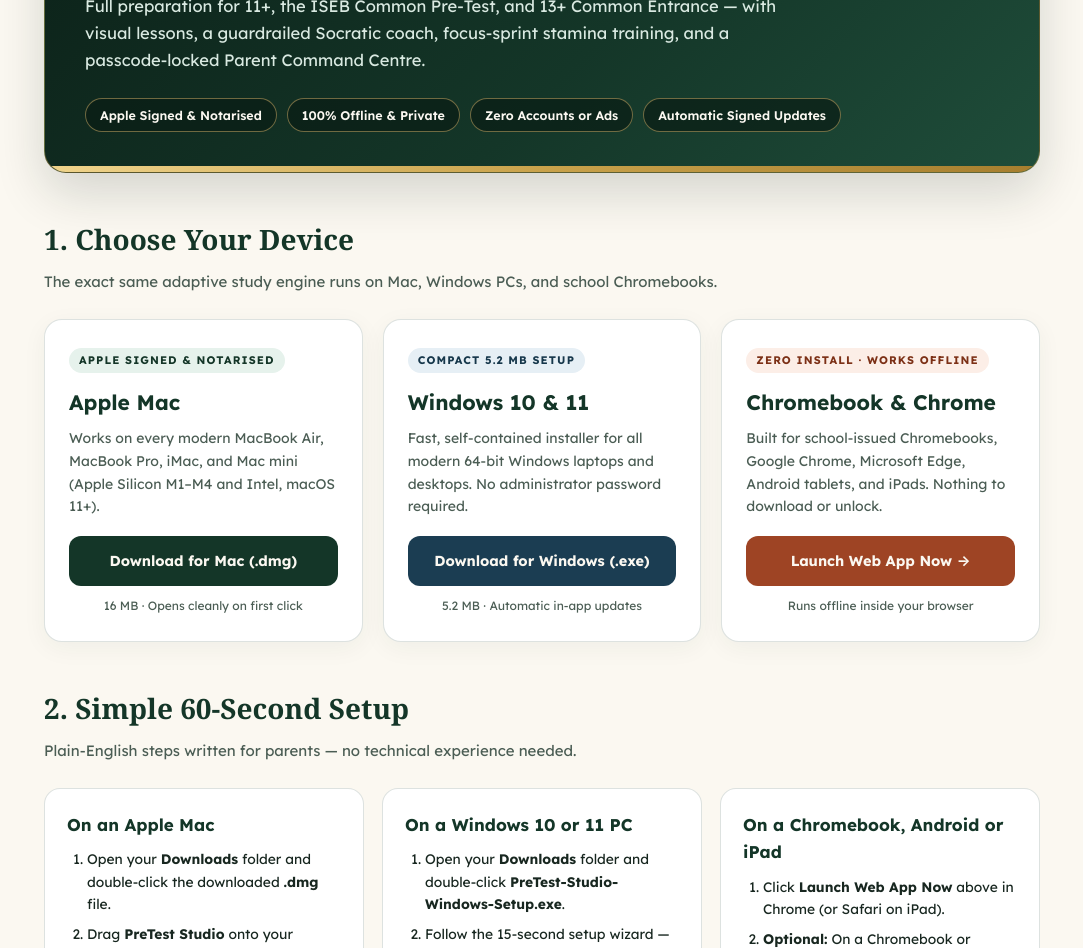
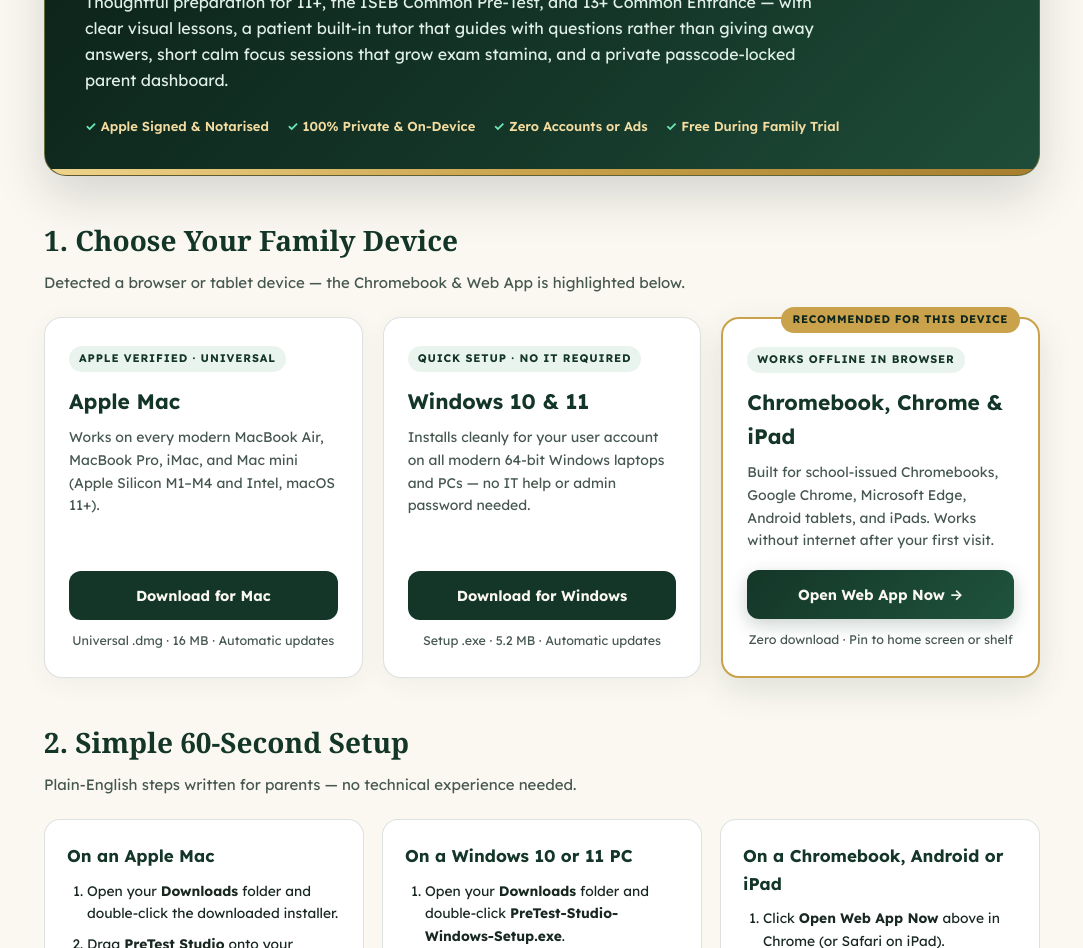
Before and after one commit to GitDakky/pretest-studio-releases, a plain HTML site: page docs/index.html in a window 1280 px wide. Shown: the part 230-1178 px from the top of the page, without its empty margins (98-1181 px from the left). Drawn offline with Linux system fonts and the light colour scheme.

Commit message:
docs: tighten single-row badges/links and add OS auto-detection + plain-English copy to parent portal

```diff
--- a/docs/index.html
+++ b/docs/index.html
@@ -23,12 +23,11 @@
         --forest-deep: #0b1f17;
         --forest-mid: #1f4d3a;
         --gold: #c9a24b;
-        --gold-soft: #f3e6c4;
+        --gold-bright: #e5c77b;
         --terra: #9e4424;
         --terra-soft: #fceee7;
-        --win: #1b3d52;
         --ink: #182720;
-        --muted: #4b5d54;
+        --muted: #46574f;
         --border: rgba(20, 54, 40, 0.14);
       }
 
@@ -55,8 +54,8 @@
         background: linear-gradient(135deg, var(--forest-deep), var(--forest) 58%, var(--forest-mid));
         color: #fbf8f1;
         border-radius: 22px;
-        padding: 44px 40px 40px;
-        border: 1.5px solid rgba(201, 162, 75, 0.42);
+        padding: 42px 40px 38px;
+        border: 1.5px solid rgba(201, 162, 75, 0.44);
         box-shadow: 0 20px 50px rgba(11, 31, 23, 0.16);
         position: relative;
         overflow: hidden;
@@ -77,51 +76,50 @@
         font-weight: 700;
         letter-spacing: 0.14em;
         text-transform: uppercase;
-        color: #f0d48c;
+        color: #f4dca0;
         margin-bottom: 10px;
       }
 
       .hero h1 {
         font-family: Georgia, "Times New Roman", serif;
-        font-size: clamp(32px, 5vw, 46px);
-        line-height: 1.12;
+        font-size: clamp(32px, 5vw, 45px);
+        line-height: 1.13;
         margin: 0 0 14px;
         color: #fbf8f1;
       }
 
       .hero p {
-        font-size: 16.5px;
-        max-width: 720px;
-        color: #d9e9e1;
-        margin: 0 0 24px;
+        font-size: 16px;
+        max-width: 740px;
+        color: #e0efe7;
+        margin: 0 0 22px;
       }
 
       .trust-strip {
         display: flex;
         flex-wrap: wrap;
-        gap: 10px;
+        gap: 18px;
+        font-size: 13px;
+        font-weight: 600;
+        color: #f4dca0;
       }
 
-      .trust-pill {
-        background: rgba(10, 30, 22, 0.72);
-        border: 1px solid rgba(212, 178, 106, 0.5);
-        color: #fbf8f1;
-        font-size: 12.5px;
-        font-weight: 600;
-        padding: 6px 14px;
-        border-radius: 999px;
+      .trust-item::before {
+        content: "✓ ";
+        color: #6ee7b7;
+        font-weight: 700;
       }
 
       .section-title {
         font-family: Georgia, "Times New Roman", serif;
         font-size: 28px;
         color: var(--forest);
-        margin: 44px 0 8px;
+        margin: 42px 0 8px;
       }
 
       .section-sub {
         color: var(--muted);
-        margin: 0 0 24px;
+        margin: 0 0 22px;
         font-size: 15px;
       }
 
@@ -133,39 +131,51 @@
 
       .card {
         background: var(--paper);
-        border: 1px solid var(--border);
+        border: 1.5px solid var(--border);
         border-radius: 18px;
         padding: 26px 24px;
         display: flex;
         flex-direction: column;
         justify-content: space-between;
         box-shadow: 0 6px 24px rgba(20, 54, 40, 0.05);
+        position: relative;
+      }
+
+      .card.recommended {
+        border: 2px solid var(--gold);
+        box-shadow: 0 12px 34px rgba(20, 54, 40, 0.12);
+      }
+
+      .rec-badge {
+        display: none;
+        position: absolute;
+        top: -12px;
+        right: 18px;
+        background: var(--gold);
+        color: #0e251c;
+        font-size: 11px;
+        font-weight: 700;
+        letter-spacing: 0.06em;
+        text-transform: uppercase;
+        padding: 4px 12px;
+        border-radius: 999px;
+      }
+
+      .card.recommended .rec-badge {
+        display: inline-block;
       }
 
       .card-tag {
         display: inline-block;
         font-size: 11px;
         font-weight: 700;
-        letter-spacing: 0.1em;
+        letter-spacing: 0.08em;
         text-transform: uppercase;
         padding: 4px 10px;
         border-radius: 999px;
         margin-bottom: 12px;
-      }
-
-      .tag-mac {
-        background: #e6f2ec;
-        color: #143628;
-      }
-
-      .tag-win {
-        background: #e6eff5;
-        color: #16374b;
-      }
-
-      .tag-chrome {
-        background: var(--terra-soft);
-        color: #7c3016;
+        background: #eaf4ee;
+        color: var(--forest);
       }
 
       .card h2 {
@@ -188,7 +198,14 @@
         font-size: 14.5px;
         padding: 13px 18px;
         border-radius: 12px;
+        background: var(--forest);
+        color: #fbf8f1;
         transition: transform 0.12s ease, opacity 0.12s ease;
+      }
+
+      .card.recommended .btn {
+        background: linear-gradient(135deg, #143628, #1f533d);
+        box-shadow: 0 6px 18px rgba(20, 54, 40, 0.22);
       }
 
       .btn:hover {
@@ -196,24 +213,9 @@
         opacity: 0.94;
       }
 
-      .btn-mac {
-        background: var(--forest);
-        color: #fbf8f1;
-      }
-
-      .btn-win {
-        background: var(--win);
-        color: #fbf8f1;
-      }
-
-      .btn-chrome {
-        background: var(--terra);
-        color: #fbf8f1;
-      }
-
       .meta-note {
         margin-top: 10px;
-        font-size: 12px;
+        font-size: 12.5px;
         color: var(--muted);
         text-align: center;
       }
@@ -324,30 +326,32 @@
   <body>
     <main class="wrap">
       <section class="hero">
-        <div class="eyebrow">PreTest Studio · v2.5.0 Beta · Years 4 to 9</div>
+        <div class="eyebrow">PreTest Studio · Years 4 to 9 · Free Family Early Access</div>
         <h1>Calm, Adaptive Entrance-Exam Prep for Your Child</h1>
         <p>
-          Full preparation for 11+, the ISEB Common Pre-Test, and 13+ Common Entrance — with
-          visual lessons, a guardrailed Socratic coach, focus-sprint stamina training, and a
-          passcode-locked Parent Command Centre.
+          Thoughtful preparation for 11+, the ISEB Common Pre-Test, and 13+ Common Entrance — with
+          clear visual lessons, a patient built-in tutor that guides with questions rather than
+          giving away answers, short calm focus sessions that grow exam stamina, and a private
+          passcode-locked parent dashboard.
         </p>
         <div class="trust-strip">
-          <span class="trust-pill">Apple Signed &amp; Notarised</span>
-          <span class="trust-pill">100% Offline &amp; Private</span>
-          <span class="trust-pill">Zero Accounts or Ads</span>
-          <span class="trust-pill">Automatic Signed Updates</span>
+          <span class="trust-item">Apple Signed &amp; Notarised</span>
+          <span class="trust-item">100% Private &amp; On-Device</span>
+          <span class="trust-item">Zero Accounts or Ads</span>
+          <span class="trust-item">Free During Family Trial</span>
         </div>
       </section>
 
-      <h2 class="section-title">1. Choose Your Device</h2>
-      <p class="section-sub">
-        The exact same adaptive study engine runs on Mac, Windows PCs, and school Chromebooks.
+      <h2 class="section-title">1. Choose Your Family Device</h2>
+      <p class="section-sub" id="os-hint">
+        The exact same adaptive study engine runs on Apple Mac, Windows PCs, Chromebooks, and tablets.
       </p>
 
       <div class="grid-3">
-        <article class="card">
+        <article class="card" id="card-mac">
+          <span class="rec-badge">Recommended for your Mac</span>
           <div>
-            <span class="card-tag tag-mac">Apple Signed &amp; Notarised</span>
+            <span class="card-tag">Apple Verified · Universal</span>
             <h2>Apple Mac</h2>
             <p>
               Works on every modern MacBook Air, MacBook Pro, iMac, and Mac mini (Apple Silicon
@@ -356,47 +360,49 @@
           </div>
           <div>
             <a
-              class="btn btn-mac"
+              class="btn"
               href="https://github.com/GitDakky/pretest-studio-releases/releases/latest/download/PreTest-Studio-macOS-Universal.dmg"
             >
-              Download for Mac (.dmg)
+              Download for Mac
             </a>
-            <div class="meta-note">16 MB · Opens cleanly on first click</div>
+            <div class="meta-note">Universal .dmg · 16 MB · Automatic updates</div>
           </div>
         </article>
 
-        <article class="card">
+        <article class="card" id="card-win">
+          <span class="rec-badge">Recommended for Windows</span>
           <div>
-            <span class="card-tag tag-win">Compact 5.2 MB Setup</span>
+            <span class="card-tag">Quick Setup · No IT Required</span>
             <h2>Windows 10 &amp; 11</h2>
             <p>
-              Fast, self-contained installer for all modern 64-bit Windows laptops and desktops. No
-              administrator password required.
+              Installs cleanly for your user account on all modern 64-bit Windows laptops and PCs —
+              no IT help or admin password needed.
             </p>
           </div>
           <div>
             <a
-              class="btn btn-win"
+              class="btn"
               href="https://github.com/GitDakky/pretest-studio-releases/releases/latest/download/PreTest-Studio-Windows-Setup.exe"
             >
-              Download for Windows (.exe)
+              Download for Windows
             </a>
-            <div class="meta-note">5.2 MB · Automatic in-app updates</div>
+            <div class="meta-note">Setup .exe · 5.2 MB · Automatic updates</div>
           </div>
         </article>
 
-        <article class="card">
+        <article class="card" id="card-web">
+          <span class="rec-badge">Recommended for this device</span>
           <div>
-            <span class="card-tag tag-chrome">Zero Install · Works Offline</span>
-            <h2>Chromebook &amp; Chrome</h2>
+            <span class="card-tag">Works Offline in Browser</span>
+            <h2>Chromebook, Chrome &amp; iPad</h2>
             <p>
               Built for school-issued Chromebooks, Google Chrome, Microsoft Edge, Android tablets,
-              and iPads. Nothing to download or unlock.
+              and iPads. Works without internet after your first visit.
             </p>
           </div>
           <div>
-            <a class="btn btn-chrome" href="./app/">Launch Web App Now →</a>
-            <div class="meta-note">Runs offline inside your browser</div>
+            <a class="btn" href="./app/">Open Web App Now →</a>
+            <div class="meta-note">Zero download · Pin to home screen or shelf</div>
           </div>
         </article>
       </div>
@@ -410,12 +416,12 @@
         <div class="step-box">
           <h3>On an Apple Mac</h3>
           <ol>
-            <li>Open your <strong>Downloads</strong> folder and double-click the downloaded <strong>.dmg</strong> file.</li>
+            <li>Open your <strong>Downloads</strong> folder and double-click the downloaded installer.</li>
             <li>Drag <strong>PreTest Studio</strong> onto your <strong>Applications</strong> folder.</li>
             <li>Open <strong>Applications</strong> and double-click <strong>PreTest Studio</strong>.</li>
           </ol>
           <div class="callout-green">
-            <strong>Verified by Apple:</strong> Every Mac build is signed and notarised with an official Apple Developer ID, so it opens smoothly with zero warnings.
+            <strong>Verified by Apple:</strong> Every Mac build is signed and notarised with Apple Developer ID (Team <code>LFDZF22ZJ6</code>), so macOS verifies it automatically.
           </div>
         </div>
 
@@ -423,20 +429,20 @@
           <h3>On a Windows 10 or 11 PC</h3>
           <ol>
             <li>Open your <strong>Downloads</strong> folder and double-click <strong>PreTest-Studio-Windows-Setup.exe</strong>.</li>
-            <li>Follow the 15-second setup wizard — no Windows admin password needed.</li>
+            <li>Follow the 15-second setup wizard — installs directly for your account.</li>
             <li>Launch <strong>PreTest Studio</strong> from your Start Menu or Desktop.</li>
           </ol>
           <div class="callout">
-            <strong>Windows SmartScreen (Beta notice):</strong> If Windows shows a blue <em>“Windows protected your PC”</em> box, click <strong>More info</strong> and then <strong>Run anyway</strong>.
+            <strong>Windows SmartScreen note:</strong> During early access, Windows may show a blue <em>“Windows protected your PC”</em> box. Click <strong>More info</strong>, then click <strong>Run anyway</strong>.
           </div>
         </div>
 
         <div class="step-box">
           <h3>On a Chromebook, Android or iPad</h3>
           <ol>
-            <li>Click <strong>Launch Web App Now</strong> above in Chrome (or Safari on iPad).</li>
-            <li><strong>Optional:</strong> On a Chromebook or Chrome laptop, click the small <strong>Install</strong> icon on the right side of the address bar to pin it to your shelf.</li>
-            <li>On iPad, tap <strong>Share → Add to Home Screen</strong>. Works completely offline afterwards.</li>
+            <li>Click <strong>Open Web App Now</strong> above in Chrome (or Safari on iPad).</li>
+            <li><strong>On a Chromebook:</strong> Click the small <strong>Install</strong> icon on the right side of Chrome's address bar to pin it to your shelf.</li>
+            <li><strong>On an iPad:</strong> Tap <strong>Share → Add to Home Screen</strong>. Works completely offline afterwards.</li>
           </ol>
         </div>
       </div>
@@ -446,15 +452,15 @@
         <div class="charter-grid">
           <div class="charter-item">
             <strong>100% On-Device Data</strong>
-            <span>No logins, no cloud accounts, and zero third-party analytics. Your child's learning history never leaves your device.</span>
+            <span>No logins, no cloud accounts, and zero third-party tracking. Your child's learning history never leaves your device.</span>
           </div>
           <div class="charter-item">
-            <strong>Anti-Gaming Integrity</strong>
-            <span>Questions stay locked on refresh, rapid guesses earn zero credit, and parents see honest Focus Cliff &amp; error diagnostics.</span>
+            <strong>Honest Progress Tracking</strong>
+            <span>Questions stay locked on refresh, rapid guesses earn zero credit, and parents see clear error &amp; focus diagnostics.</span>
           </div>
           <div class="charter-item">
             <strong>Dyslexia &amp; ADHD Friendly</strong>
-            <span>Lexend &amp; Atkinson Hyperlegible fonts, warm paper tints, Reading Ruler, Read Aloud, and progressive 5–40 minute focus sprints.</span>
+            <span>Lexend &amp; Atkinson Hyperlegible fonts, warm paper tints, Reading Ruler, Read Aloud, and gentle 5–40 minute focus sprints.</span>
           </div>
           <div class="charter-item">
             <strong>Cryptographically Verified</strong>
@@ -464,13 +470,36 @@
       </section>
 
       <footer>
-        <span>PreTest Studio v2.5.0 Beta · Independent educational studio (not affiliated with ISEB or CENTURY Tech)</span>
+        <span>PreTest Studio v2.5.0 · Built for independent-school families (not affiliated with ISEB or CENTURY Tech)</span>
         <span>
           <a href="https://github.com/GitDakky/pretest-studio-releases">Release Notes &amp; Checksums</a>
+          &nbsp;·&nbsp;
+          <a href="https://github.com/GitDakky/pretest-studio-releases/releases/latest/download/SHA256SUMS.txt">SHA-256 Checksums</a>
           &nbsp;·&nbsp;
           <a href="./app/">Open Chromebook App</a>
         </span>
       </footer>
     </main>
+
+    <script>
+      (function () {
+        var ua = navigator.userAgent || "";
+        var id = "card-web";
+        var msg = "Detected a browser or tablet device — the Chromebook & Web App is highlighted below.";
+        if (/CrOS|Android|iPad|iPhone/i.test(ua)) {
+          id = "card-web";
+        } else if (/Windows/i.test(ua)) {
+          id = "card-win";
+          msg = "Looks like you are on a Windows PC — we have highlighted the Windows installer below.";
+        } else if (/Macintosh|Mac OS X/i.test(ua)) {
+          id = "card-mac";
+          msg = "Looks like you are on an Apple Mac — we have highlighted the Apple-Notarised Mac installer below.";
+        }
+        var el = document.getElementById(id);
+        if (el) el.classList.add("recommended");
+        var hint = document.getElementById("os-hint");
+        if (hint) hint.textContent = msg;
+      })();
+    </script>
   </body>
 </html>
```
Also changed, not shown: 1 other file.
